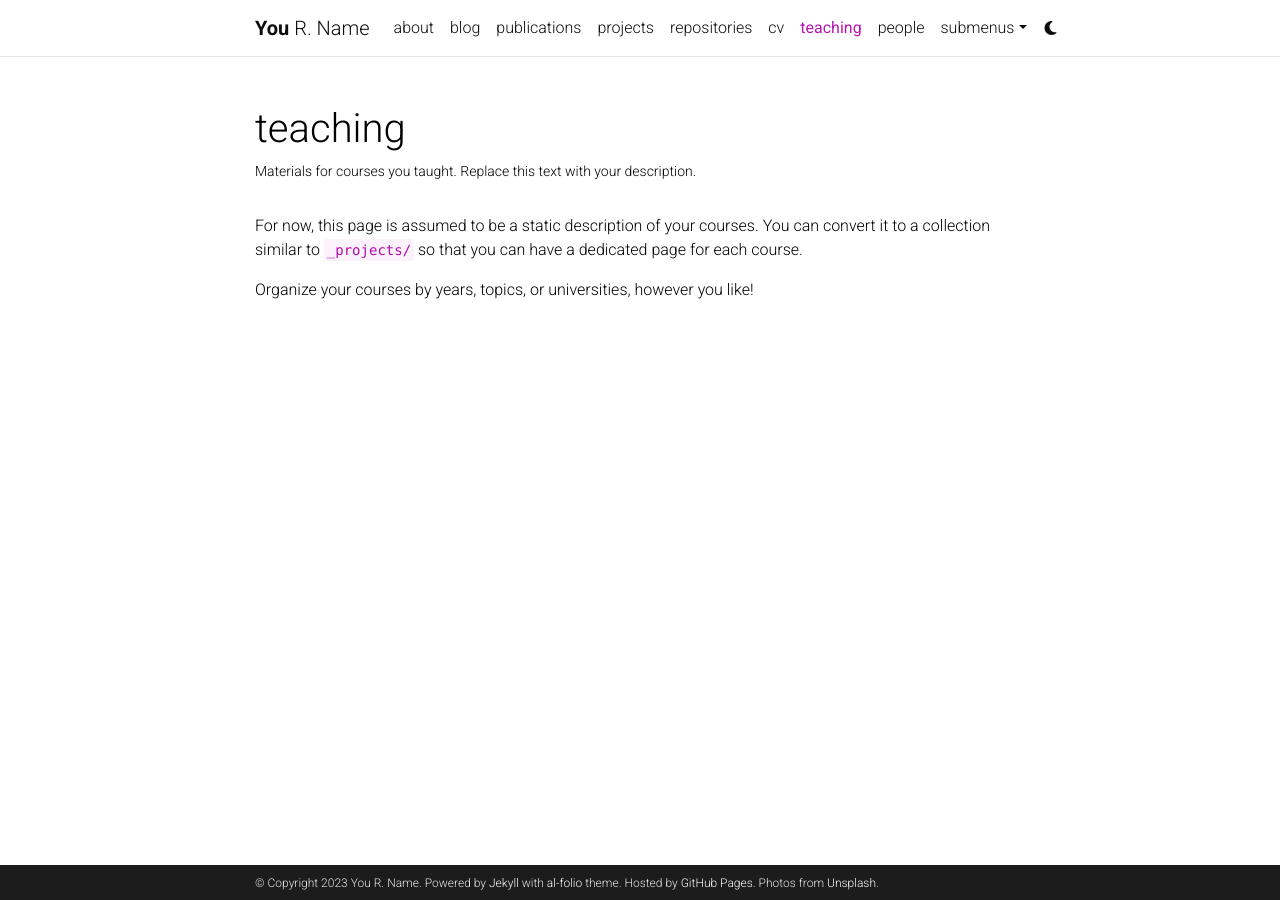
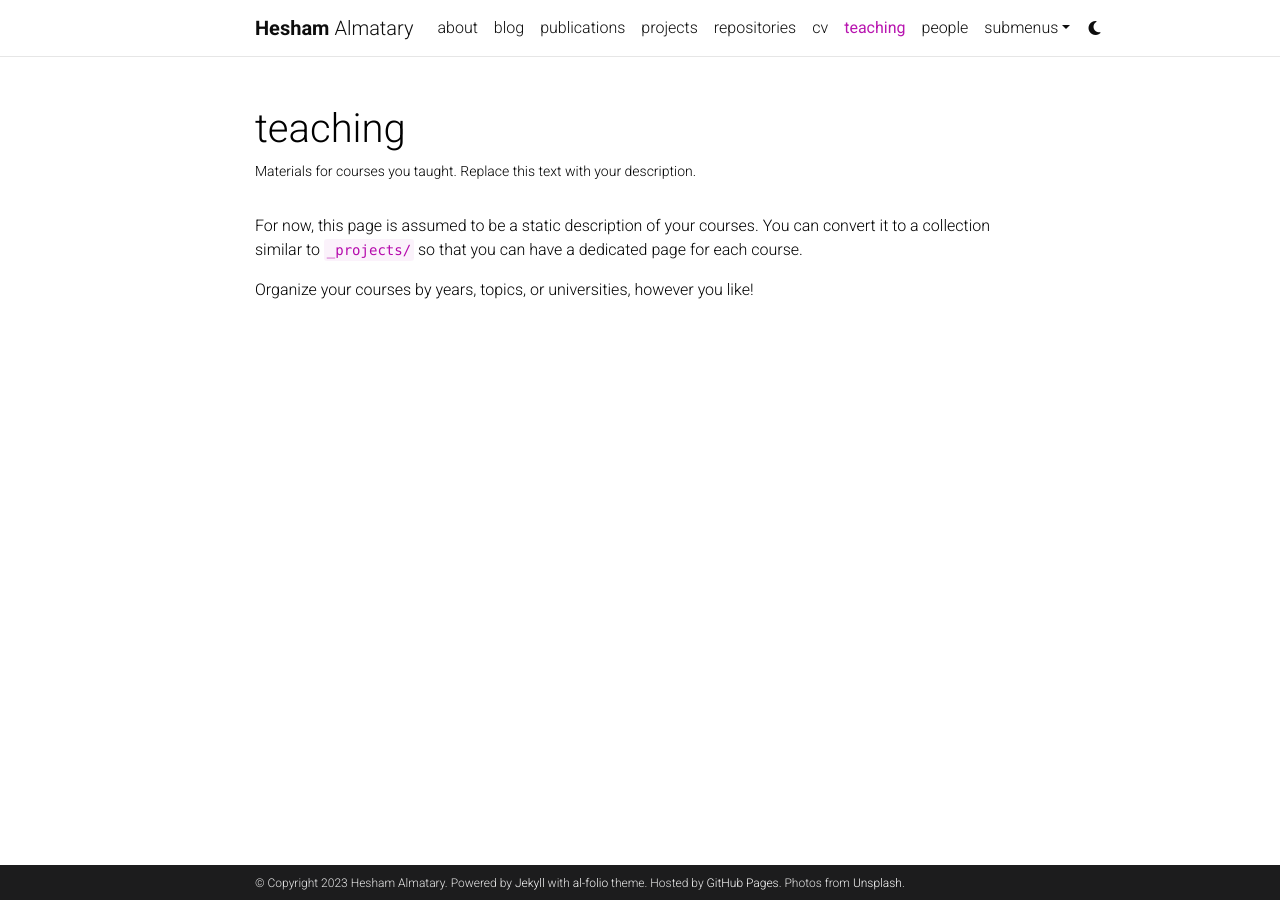
Before and after one commit to heshamelmatary/heshamelmatary.github.io, a Jekyll site: the page built from _pages/teaching.md, in a window 1280 px wide. Built offline with Jekyll 4.4.1, drawn with Linux system fonts in a browser that asks for light colours; comment, search, counter and statistics services are not loaded; a style sheet for code colours, icons or effects is not loaded.

Commit message:
Update _config.yml
Personalise the website a bit

```diff
--- a/_config.yml
+++ b/_config.yml
@@ -3,12 +3,12 @@
 # -----------------------------------------------------------------------------
 
 title: blank # the website title (if blank, full name will be used instead)
-first_name: You
-middle_name: R.
-last_name: Name
-email: you@example.com
+first_name: Hesham
+middle_name:
+last_name: Almatary
+email: hesham.almatary@cl.cam.ac.uk
 description: > # the ">" symbol means to ignore newlines until "footer_text:"
-  A simple, whitespace theme for academics. Based on [*folio](https://github.com/bogoli/-folio) design.
+  Personal website for Hesham Almatary
 footer_text: >
   Powered by <a href="https://jekyllrb.com/" target="_blank">Jekyll</a> with <a href="https://github.com/alshedivat/al-folio">al-folio</a> theme.
   Hosted by <a href="https://pages.github.com/" target="_blank">GitHub Pages</a>.
@@ -18,7 +18,7 @@
 lang: en # the language of your site (for example: en, fr, cn, ru, etc.)
 icon: ⚛️  # the emoji used as the favicon (alternatively, provide image name in /assets/img/)
 
-url: https://alshedivat.github.io # the base hostname & protocol for your site
+url: https://heshamelmatary.github.io # the base hostname & protocol for your site
 baseurl: /al-folio # the subpath of your site, e.g. /blog/
 last_updated: false # set to true if you want to display last updated in the footer
 impressum_path:  # set to path to include impressum link in the footer, use the same path as permalink in a page, helps to conform with EU GDPR
```
